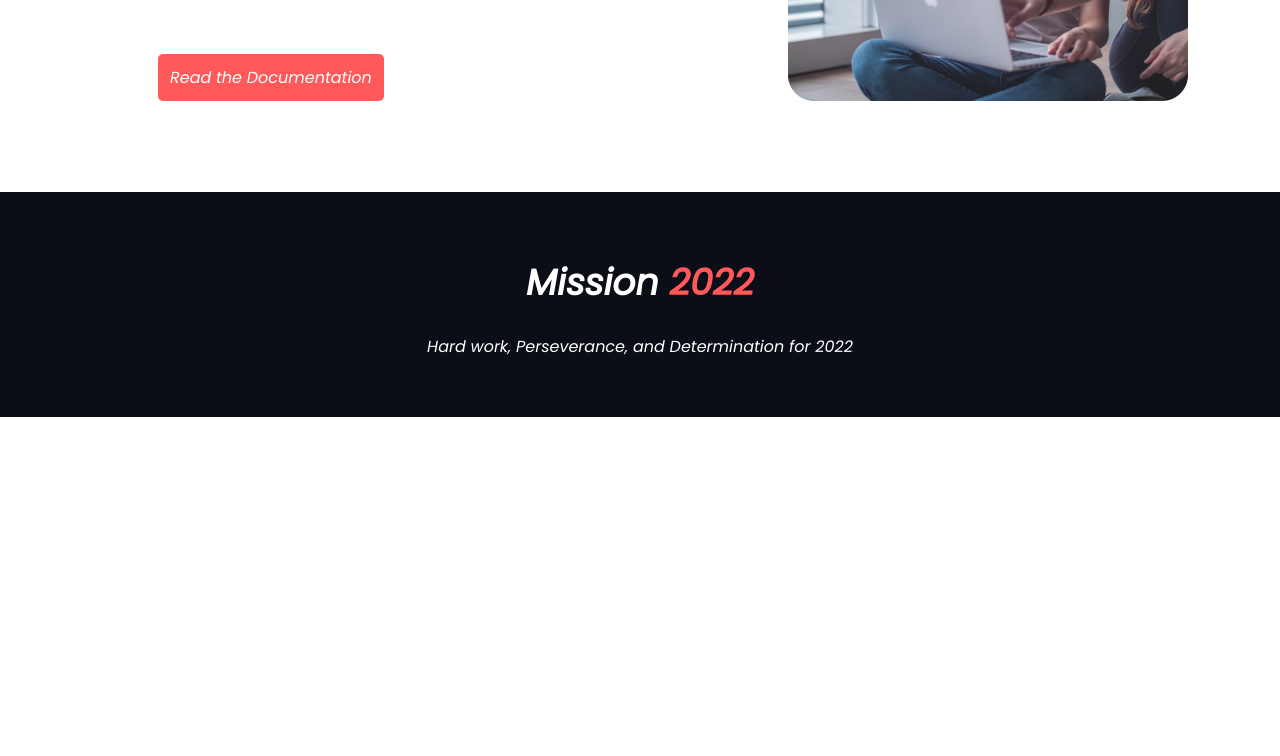
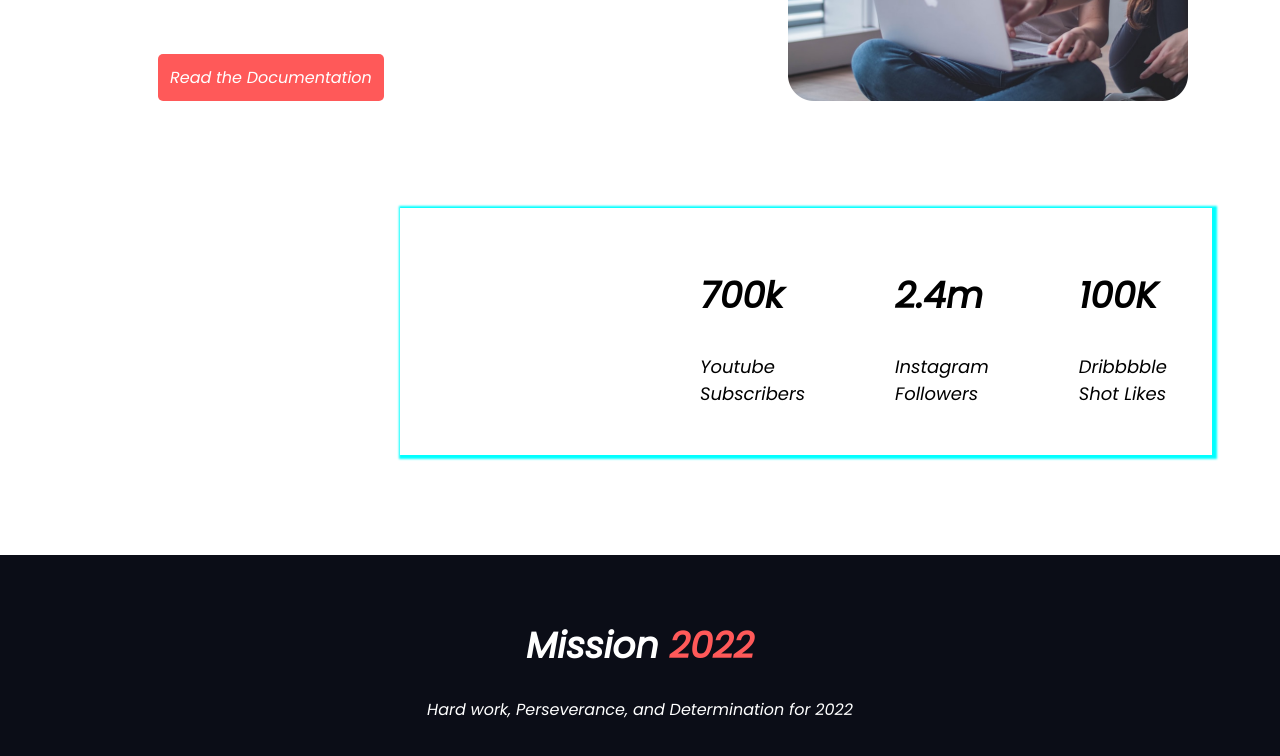
Before and after one commit to ShoronTorofdar/Assignment-batch5-programming-Hero, a plain HTML site: page Assignment-01/index.html in a window 1280 px wide. Shown: the part 2444-3200 px from the top of the page. Before the commit the page ends 2861 px from the top, so only its background shows below. Drawn offline with Linux system fonts and the light colour scheme.

Commit message:
Task complete

```diff
--- a/Assignment-01/css/style.css
+++ b/Assignment-01/css/style.css
@@ -94,6 +94,27 @@ section div p{
   margin-left: 108px;
 }
 /* global-community  section end */
+/* like section start */
+.likes-section{
+  display: flex;
+}
+.likes-section-s div{
+ margin: 10px;
+ margin-right: 90px;
+ margin-left: 0%;
+}
+.likes-section-s {
+  display: flex;
+  width: 40%;
+  margin-top: 100px;
+  margin-bottom: 100px;
+  margin-left: 400px;
+  padding-top: 20px;
+  padding-bottom: 20px;
+  padding-left: 300px;
+  box-shadow: 2px 1px 2px 3px aqua;
+}
+/* like section end */
 
 /* footer section start */
 footer{
--- a/Assignment-01/index.html
+++ b/Assignment-01/index.html
@@ -123,9 +123,29 @@
         <img src="images/pictures/coding.png" alt="">
       </div>
     </section>
+
+    <!-- like section start -->
+    <section>
+      <div class="likes-section-s">
+        <div>
+          <h1>700k</h1>
+          <p>Youtube Subscribers</p>
+        </div>
+        <div>
+          <h1>2.4m</h1>
+          <p>Instagram Followers</p>
+        </div>
+        <div>
+          <h1>100K</h1>
+          <p>Dribbbble Shot Likes</p>
+        </div>
+      </div>
+    </section>
+    <!-- like section end -->
+
   </main>
   <footer>
-    <h1>  Mission <span>2022</span> </h1>
+    <h1> Mission <span>2022</span> </h1>
     <p>Hard work, Perseverance, and Determination for 2022</p>
   </footer>
 </body>
```
